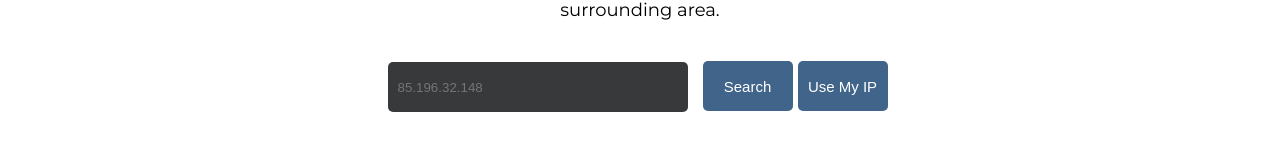
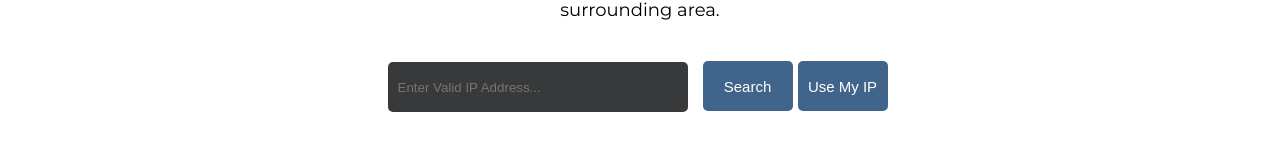
Before and after one commit to tyberwhite/scout, a React (Create React App) app: page / in a window 1280 px wide. Shown: the part 317-477 px from the top of the page. Built offline with nearby package versions, Linux system fonts and the light colour scheme; no server answers.

Commit message:
Changed search field placeholder

```diff
--- a/src/components/Search.js
+++ b/src/components/Search.js
@@ -30,7 +30,7 @@ function Search({ onSubmit }) {
           type="text"
           id="search-box-input"
           name="search-box-input"
-          placeholder="85.196.32.148"
+          placeholder="Enter Valid IP Address... "
           required
           value={ipAddress}
           onChange={(event) => setIpAddress(event.target.value)}
```
